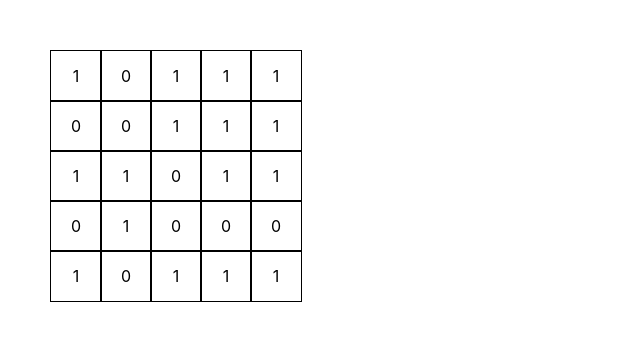
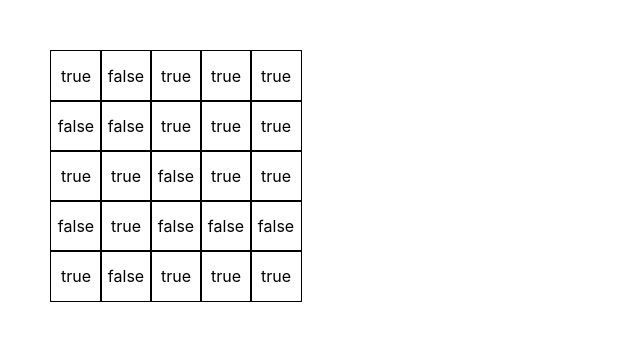
Before and after one commit to thisentirecitymustbepurged/jsimutis-grid-test-js, a React (Create React App) app: page / in a window 1280 px wide. Shown: the top 340 px of the page, without its empty margins (0-640 px from the left). Built offline with nearby package versions, Linux system fonts and the light colour scheme.

Commit message:
grid generate, cell view

```diff
--- a/src/components/grid/Cell.js
+++ b/src/components/grid/Cell.js
@@ -1,9 +1,10 @@
 import React, { useState } from 'react';
 
 export const Cell = ({ cell }) => {
-  const { value, config: { width, height }, offset: { x: left, y: top } } = cell;
+  const { value, config: { width, height }, offset: { x: left, y: top }, update: updateCell } = cell;
+  const style = { width, height, left, top };
   const [flag, update] = useState(false);
   cell.updateView = () => update(!flag);
 
-  return <div className="cell" style={{ width, height, left, top }}>{value}</div>;
+  return <div className="cell" style={style} onClick={updateCell}>{`${value}`}</div>;
 };
--- a/src/components/grid/Grid.js
+++ b/src/components/grid/Grid.js
@@ -1,6 +1,7 @@
 import React from 'react';
 import { Cell } from './Cell';
 import './Grid.scss';
+
 
 const generate = config => {
   const { random, round } = Math;
@@ -12,8 +13,13 @@ const generate = config => {
 
   for (let y = 0; y < yLength; y += 1) {
     for (let x = 0; x < xLength; x += 1) {
-      const cell = { config, x, y, offset: { x: x * width, y: y * height }, value: round(random()) };
+      const offset = { x: x * width, y: y * height };
+      const cell = { config, x, y, offset, value: !!round(random()) };
       cell.view = <Cell cell={cell} key={`${x}${y}`} />;
+      cell.update = () => {
+        cell.value = !cell.value;
+        cell.updateView();
+      };
 
       if (matrixes.yx[y]) matrixes.yx[y][x] = cell;
       else matrixes.yx[y] = [cell];
```
Also changed, not shown: 1 other file (tests, documents, lock files or other folders).
